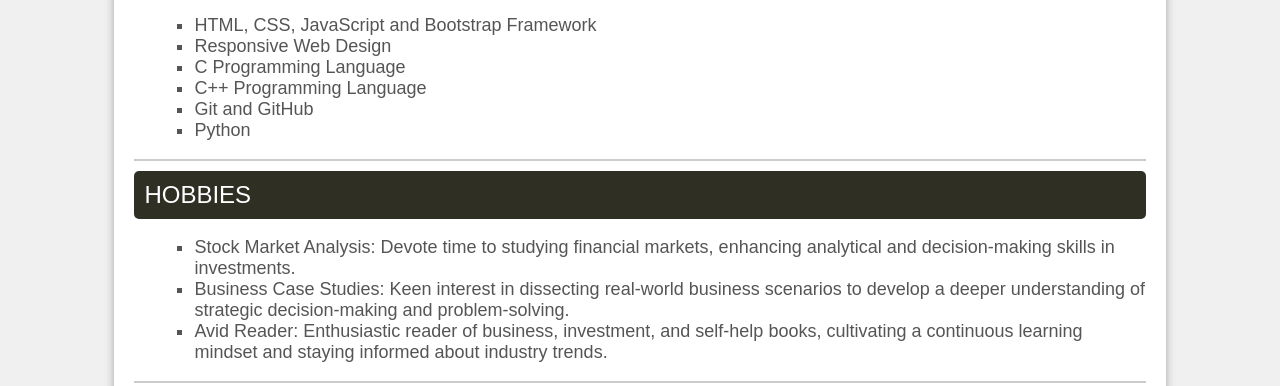
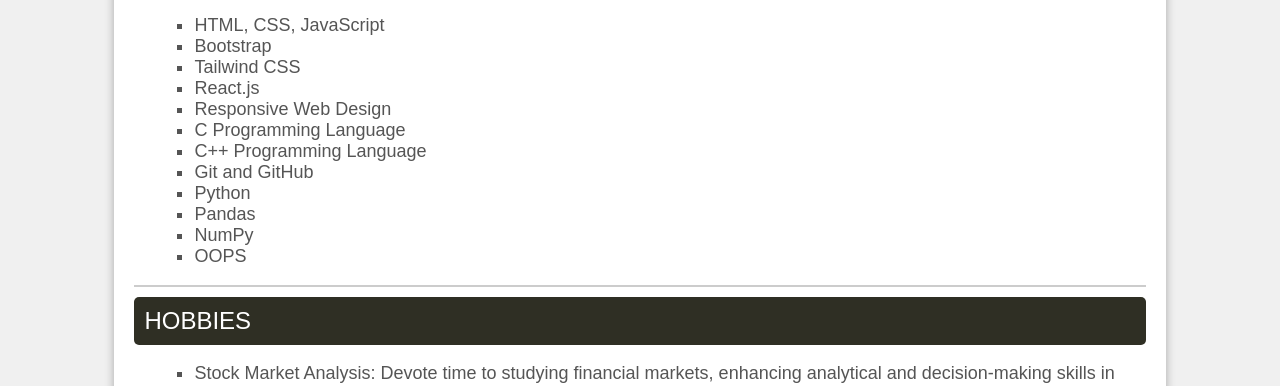
Before and after one commit to harshnagori/portfolio.github.io, a plain HTML site: page portfolio/index.html in a window 1280 px wide. Shown: the part 716-1102 px from the top of the page. Drawn offline with Linux system fonts and the light colour scheme.

Commit message:
Update index.html

```diff
--- a/portfolio/index.html
+++ b/portfolio/index.html
@@ -34,12 +34,18 @@
 
       <div class="section-header">SKILLS</div>
       <ul>
-        <li>HTML, CSS, JavaScript and Bootstrap Framework</li>
+        <li>HTML, CSS, JavaScript</li>
+        <li>Bootstrap</li>
+        <li>Tailwind CSS</li>
+        <li>React.js</li>
         <li>Responsive Web Design</li>
         <li>C Programming Language</li>
         <li>C++ Programming Language</li>
         <li>Git and GitHub</li>
         <li>Python</li>
+        <li>Pandas</li>
+        <li>NumPy</li>
+        <li>OOPS</li>
       </ul>
 
       <hr>
```
